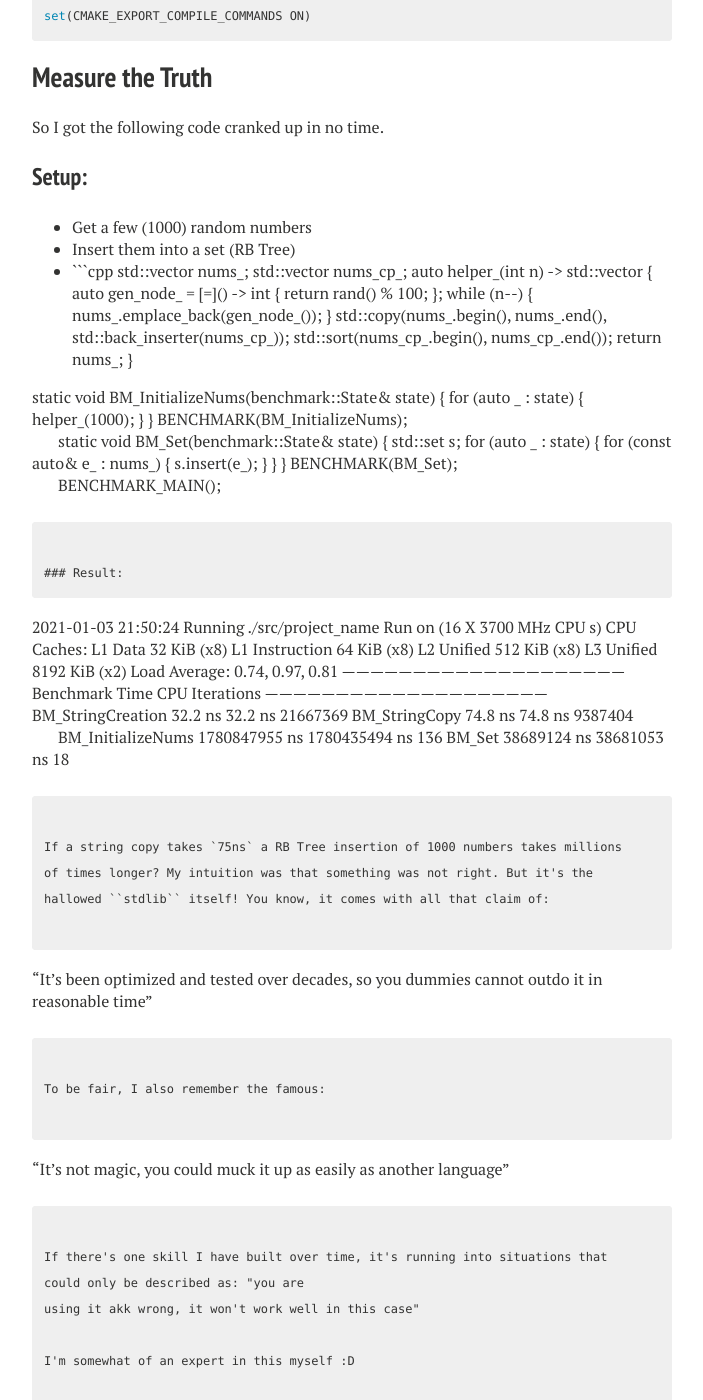
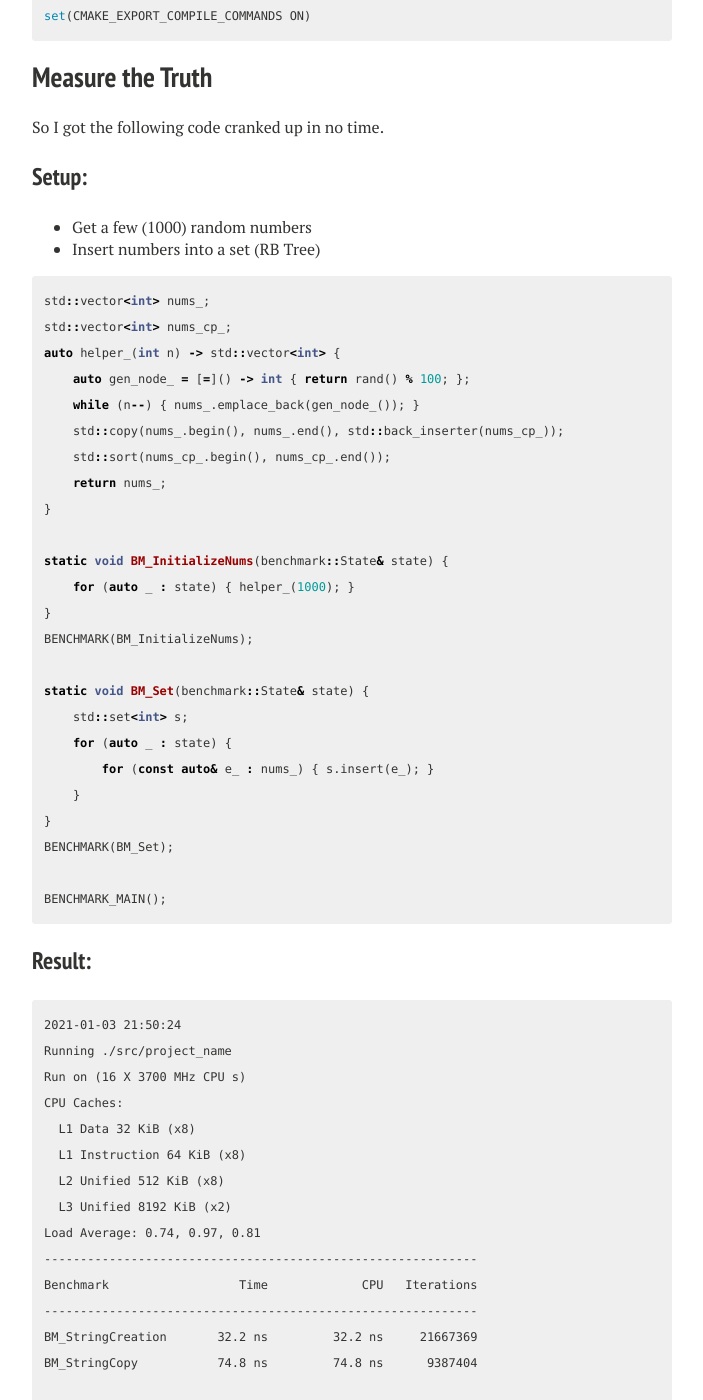
Before and after one commit to mycpuorg/mycpuorg.github.io, a Jekyll site: the page built from _posts/2021-01-03-set-or-unique.md, in a window 1280 px wide and 1400 px high, scrolled down 1317 px. Shown: the whole window, without its empty margins (288-991 px from the left). Built offline with Jekyll 4.4.1, drawn with Linux system fonts in a browser that asks for light colours; nearby versions of some CDN libraries; comment, search, counter and statistics services are not loaded; some of the changed text lies outside the part shown.

Commit message:
More formatting issues with code blocks

````diff
--- a/_posts/2021-01-03-set-or-unique.md
+++ b/_posts/2021-01-03-set-or-unique.md
@@ -28,6 +28,7 @@ codebase, I decided to simply measure.
 
 ## Setup Benchmark
 So I setup a quick Google Benchmark harness:
+
 ```cmake
 cmake_minimum_required(VERSION 3.16)
 
@@ -57,8 +58,8 @@ set(CMAKE_EXPORT_COMPILE_COMMANDS ON)
 So I got the following code cranked up in no time.
 ### Setup:
 + Get a few (1000) random numbers
-+ Insert them into a set (RB Tree)
-+
++ Insert numbers into a set (RB Tree)
+
 ```cpp
 std::vector<int> nums_;
 std::vector<int> nums_cp_;
@@ -87,6 +88,7 @@ BENCHMARK_MAIN();
 ```
 
 ### Result:
+
 ```
 2021-01-03 21:50:24
 Running ./src/project_name
@@ -137,6 +139,7 @@ There's an algorithm just for this in the standard library - it's called
 `std::unique()`
 
 Allegedly, [one such impl](https://www.cplusplus.com/reference/algorithm/unique/) of this algo is:
+
 ```cpp
 template <class ForwardIterator>
   ForwardIterator unique (ForwardIterator first, ForwardIterator last)
@@ -154,6 +157,7 @@ template <class ForwardIterator>
 ```
 
 Now, further if the array is already sorted then it must be very easy.
+
 ```cpp
 std::vector<int> nums_;
 std::vector<int> nums_cp_;
````
